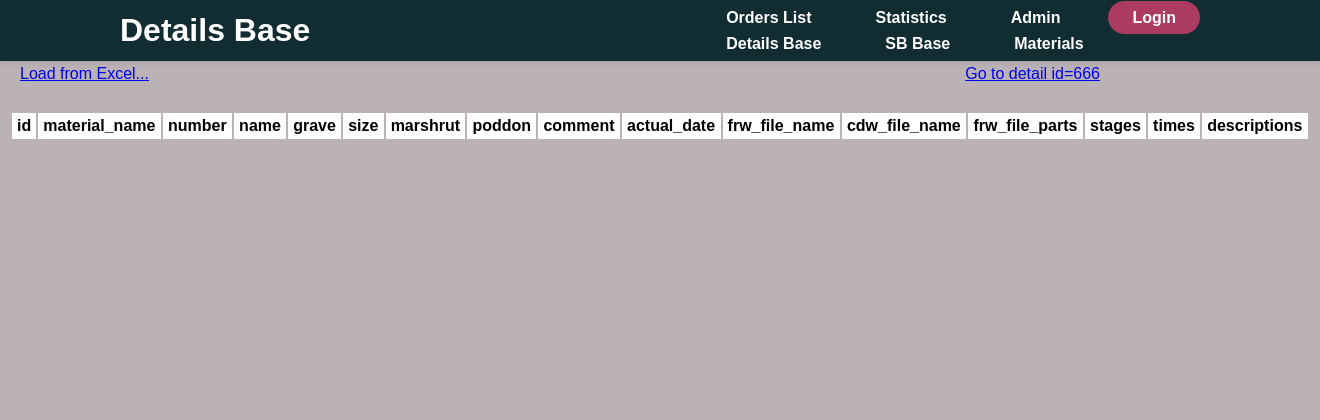
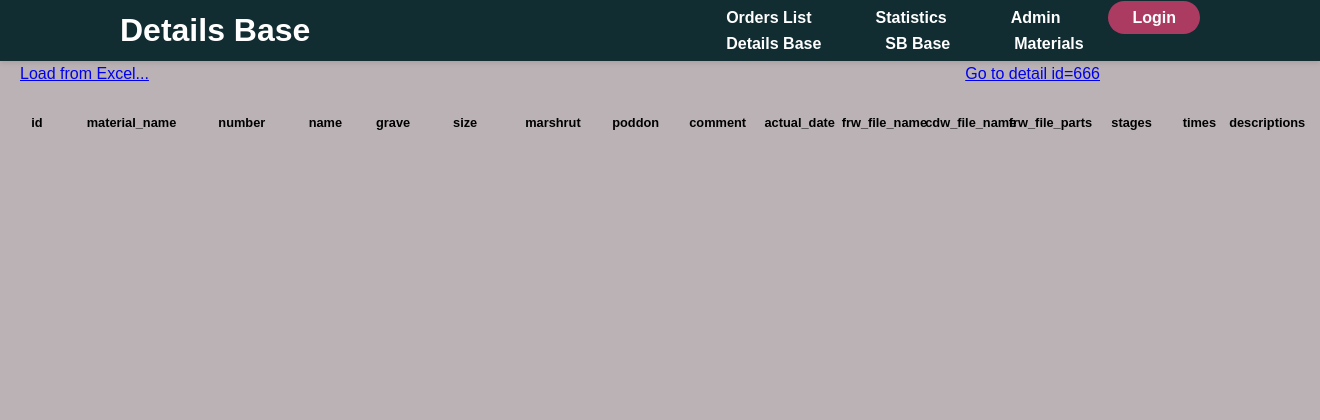
Before and after one commit to diedrainbow/DjangoProjects, a Django app: page /details_base in a window 1320 px wide. Shown: the top 420 px of the page. Run offline with Django 3.2, Linux system fonts and the light colour scheme; data that the repository does not hold is empty.

Commit message:
что-то

```diff
--- a/DjangoProdactionControl/DetailsBase/static/DetailsBaseStyles.css
+++ b/DjangoProdactionControl/DetailsBase/static/DetailsBaseStyles.css
@@ -6,9 +6,12 @@ div.base_content {
 
 .details_table {
     /* border: 1px solid #000; */
+	border-collapse: condensed;
     width: 100%;
+	table-layout: fixed;
 	margin-top: 50px;
 	font-size: 0.8rem;
+	/* background: #fff; */
 }
 
 div.base_control_panel {
@@ -23,15 +26,15 @@ div.base_control_panel {
 	background: #bab2b5;
 }
 
-tr.head_row {
-	font-weight: bold;
-	font-size: 1rem;
+/* tr.head_row { */
+	/* font-weight: bold; */
+	/* font-size: 1rem; */
     /* border: 1px solid #000; */
     /* padding: 4px; */
 
 	/* position: fixed; */
 	/* z-index: 999; */
-}
+/* } */
 
 .details_table td {
     /* border: 1px solid #000; */
@@ -40,7 +43,7 @@ tr.head_row {
 	padding-right: 5px;
 	white-space: nowrap;
 	overflow: hidden;
-	/* text-overflow: ellipsis; */
+	text-overflow: ellipsis;
 	/* vertical-align: bottom; */
 	background: #fff;
 }
@@ -50,7 +53,11 @@ tr.detail_row {
 }
 
 tr:hover {
-  background-color: #f5f5f5; /* Светло-серый фон при наведении */
+  outline: 2px solid #ff2525;
+}
+
+tr.head_row:hover {
+  outline: 2px solid #bab2b5;
 }
 
 img.loadinf_gif {
@@ -60,36 +67,12 @@ img.loadinf_gif {
 }
 
 
-
-
-
-
-.cell {
-    border: 1px solid #ccc;
-    padding: 4px;
-    min-width: 100px;
-    height: 25px;
-	cursor: cell;
-}
-
-    .cell:focus {
-        outline: 2px solid #007bff;
-    }
-
-.cell_header {
-    /*background-color: #f8f9fa;*/
-	color: #f18212;
-    font-weight: bold;
-}
-
-input.cell-input {
-            width: 100%;
-            height: 100%;
-            border: none;
-            outline: none;
-            padding: 0;
-            margin: 0;
-            font: inherit;
-			color: #000;
-			background: #f9f9f9;
-        }
+.material_col 	{width: 135px;}
+.id_col 		{width: 50px;}
+.grave_col 		{width: 50px;}
+.size_col 		{width: 90px;}
+.poddon_col 	{width: 80px;}
+.comment_col 	{width: 80px;}
+.actdate_col 	{width: 80px;}
+.parts_col 		{width: 80px;}
+.times_col 		{width: 50px;}
--- a/DjangoProdactionControl/DetailsBase/templates/detailsBase.html
+++ b/DjangoProdactionControl/DetailsBase/templates/detailsBase.html
@@ -16,36 +16,32 @@
 
 <div class="base_content">
 <table class="details_table">
+<thead>
+<tr class="head_row">
+	<th class="id_col">id</th>
+	<th class="material_col">material_name</th>
+	<th>number</th>
+	<th>name</th>
+	<th class="grave_col">grave</th>
+	<th class="size_col">size</th>
+	<th>marshrut</th>
+	<th class="poddon_col">poddon</th>
+	<th class="comment_col">comment</th>
+	<th class="actdate_col">actual_date</th>
+
+	<th>frw_file_name</th>
+	<th>cdw_file_name</th>
+	<th class="parts_col">frw_file_parts</th>
+
+	<th>stages</th>
+	<th class="times_col">times</th>
+	<th>descriptions</th>
+</tr>
+</thead>
+
 <tbody>
-
-<tr class="head_row">
-	<td>id</td>
-	<td>material_name</td>
-	<td>number</td>
-	<td>name</td>
-	<td>grave</td>
-	<td>size</td>
-	<td>marshrut</td>
-	<td>poddon</td>
-	<td>comment</td>
-	<td>actual_date</td>
-
-	<td>frw_file_name</td>
-	<td>cdw_file_name</td>
-	<td>frw_file_parts</td>
-
-	<td>stages</td>
-	<td>times</td>
-	<td>descriptions</td>
-</tr>
-
 {% for detail in details %}
-	<tr class="detail_row"
-		id="d-{{ detail.id }}"
-		hx-get="/load_detail_row/{{ detail.id }}"
-		hx-trigger="revealed"
-		hx-swap="innerHTML">
-	</tr>
+	<tr class="detail_row" id="d-{{ detail.id }}" hx-get="/load_detail_row/{{ detail.id }}" hx-trigger="revealed" 	hx-swap="innerHTML"></tr>
 {% endfor %}
 </tbody>
 </table>
```
Also changed, not shown: DjangoProdactionControl/DetailsBase/templates/SBBase.html (+6 -8 lines).
